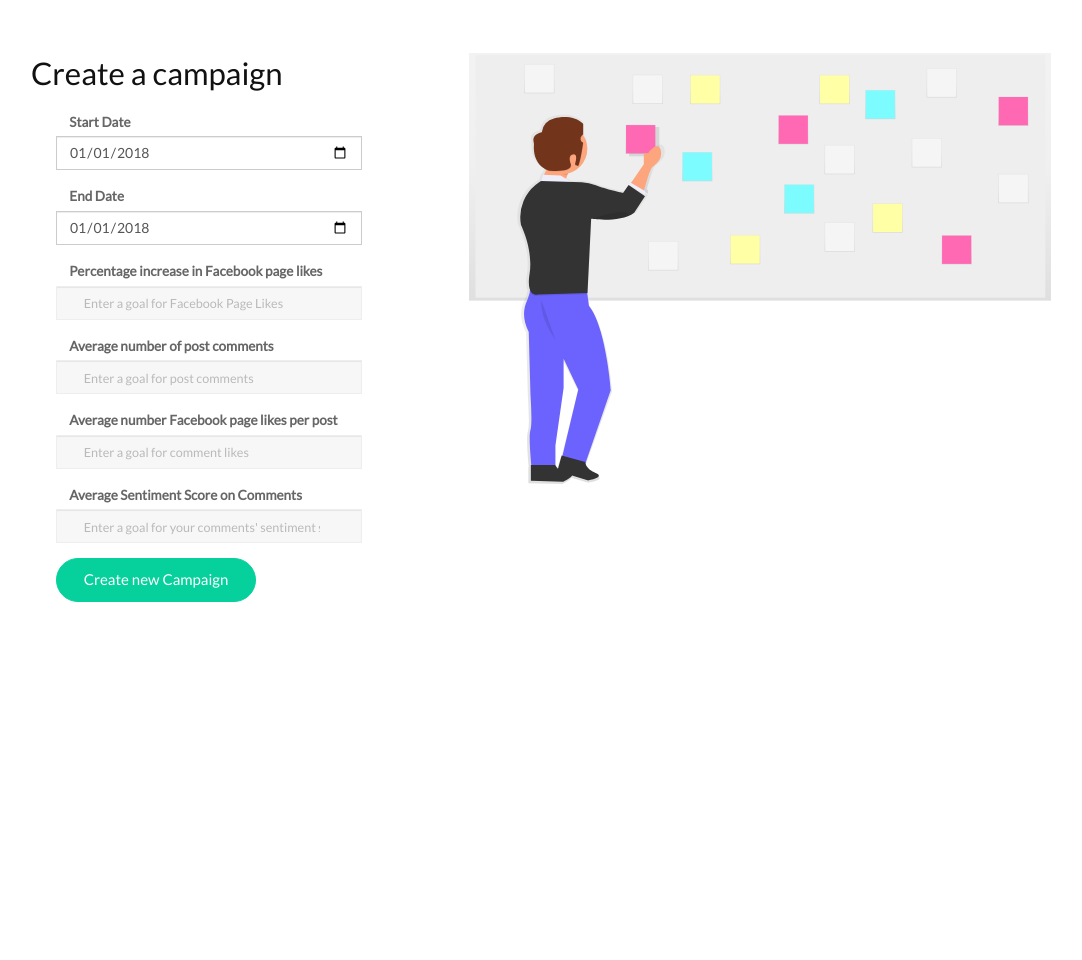
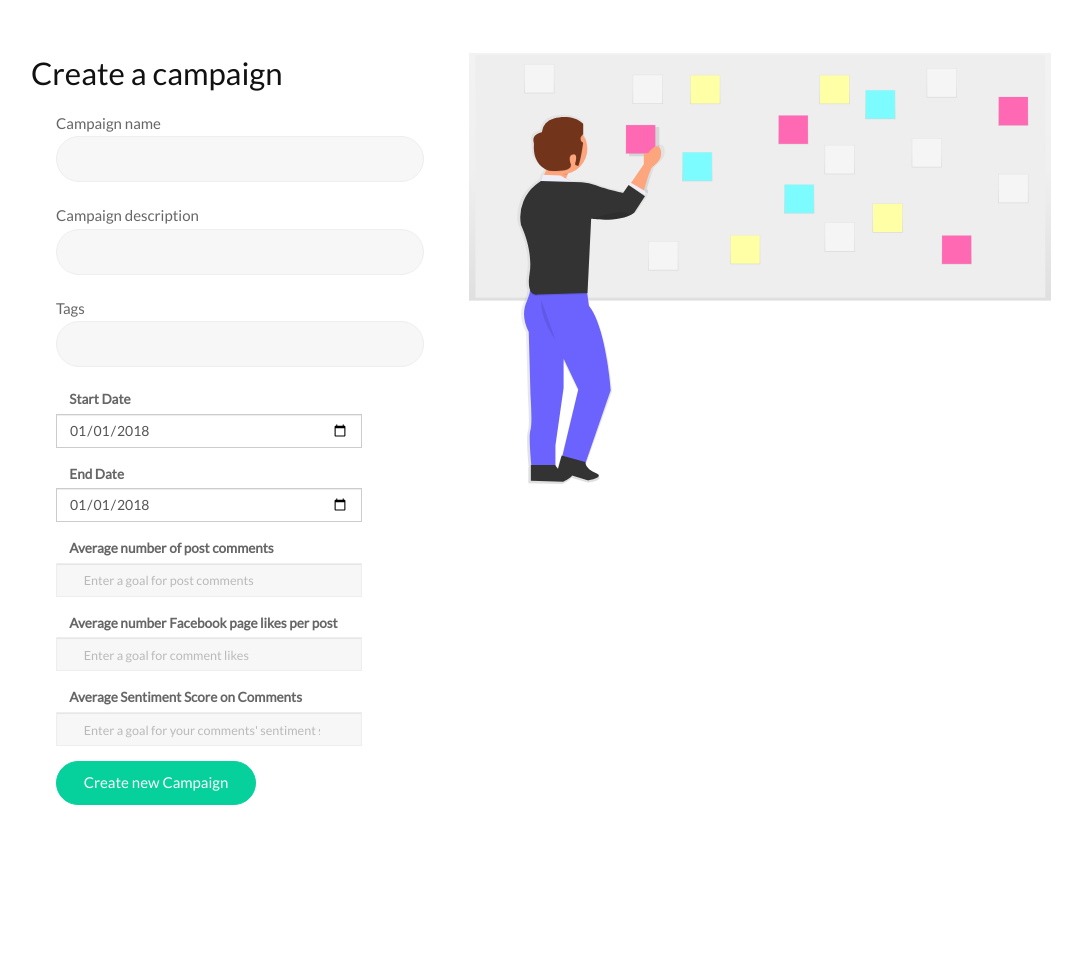
Before and after one commit to crisb0/SENG3011-Workshop, a Flask app: template wk10_demo/templates/createCampaign.html in a window 1280 px wide. Shown: the part 60-1020 px from the top of the page, without its empty margins (99-1181 px from the left). Before the commit the page ends 662 px from the top, so only its background shows below. Run offline with Flask 2, Linux system fonts and the light colour scheme; the template is opened without the code that fills it, so the values that code supplies are empty; some libraries are stand-ins or nearby versions.

Commit message:
added noew fields in create campaign form

```diff
--- a/wk10_demo/app.py
+++ b/wk10_demo/app.py
@@ -1,5 +1,5 @@
 #!flask/bin/python3
-from flask import Flask, render_template, request, redirect
+from flask import Flask, render_template, request, redirect, url_for
 from datetime import datetime, date
 import requests, os
 from operator import itemgetter
@@ -11,6 +11,7 @@ from user import User
 app = Flask(__name__, static_url_path='/static')
 app.config['SECRET_KEY'] = 'this_is_a_secret'
 lm = LoginManager(app)
+lm.login_view = '/login'
 
 company = {'name':'COCA-COLA AMATIL LIMITED', 'asx':'CCL', 'fbName':'CocaColaAustralia'}
 now = datetime.now()
@@ -72,6 +73,7 @@ def register():
     return render_template("reg.html", form=registration_form)
 
 @app.route('/dashboard')
+@login_required
 def dashboard():
 
     end_date = (subtract_years(now, 1)).strftime("%Y-%m-%d")
@@ -96,8 +98,8 @@ def dashboard():
 def trackCampaigns():
     return render_template("trackCampaigns.html")
 
+@app.route('/createCampaign', methods=['GET', 'POST'])
 @login_required
-@app.route('/createCampaign', methods=['GET', 'POST'])
 def createCampaign():
     import db_helpers
 
@@ -105,7 +107,13 @@ def createCampaign():
     create_campaign_form = request.form
 
     if request.method == 'POST':
-        #print('insert into campaigns (start_date, end_date, comments_target, comments_sentiment_score, likes_percentage, likes_target) values ("%s", "%s", %s, %s, %s, %s)'%(
+        for i in create_campaign_form.keys():
+            print(i)
+
+        #print('insert into campaigns (name, description, tags, start_date, end_date, comments_target, comments_sentiment_score, likes_percentage, likes_target) values ("%s", "%s", "%s", "%s", "%s", %s, %s, %s, %s)'%(
+        #    create_campaign_form['name'],
+        #    create_campaign_form['description'],
+        #    create_campaign_form['tags'],
         #    create_campaign_form['start_date'],
         #    create_campaign_form['end_date'],
         #    create_campaign_form['comment_count'],
@@ -113,12 +121,15 @@ def createCampaign():
         #    create_campaign_form['facebook_likes'],
         #    create_campaign_form['like_count']
         #    ))
-        query = db_helpers.query_db('insert into campaigns (start_date, end_date, comments_target, comments_sentiment_score, likes_percentage, likes_target) values ("%s", "%s", %s, %s, %s, %s)'%(
+
+        query = db_helpers.query_db('insert into campaigns (name, description, tags, start_date, end_date, comments_target, comments_sentiment_score, likes_target) values ("%s", "%s", "%s", "%s", "%s", %s, %s, %s)'%(
+            create_campaign_form['campaign_name'],
+            create_campaign_form['campaign_description'],
+            create_campaign_form['tags'],
             create_campaign_form['start_date'],
             create_campaign_form['end_date'],
             create_campaign_form['comment_count'],
             create_campaign_form['sentiment_score'],
-            create_campaign_form['facebook_likes'],
             create_campaign_form['like_count']
             ))
 
--- a/wk10_demo/db/schema.sql
+++ b/wk10_demo/db/schema.sql
@@ -10,15 +10,17 @@ create table users(
 drop table if exists campaigns;
 create table campaigns(
     id integer primary key autoincrement,
+    name string not null,
+    description string not null,
+    tags string not null,
     start_date string not null,
     end_date string not null,
     comments_target integer not null,
     comments_sentiment_score float not null,
-    likes_percentage float not null,
     likes_target integer not null
 );
 
-drop table is exists user_campaigns;
+drop table if exists user_campaigns;
 create table user_campaigns(
     user_id integer references user(id),
     campaign_id integer references campaign(id)
--- a/wk10_demo/templates/createCampaign.html
+++ b/wk10_demo/templates/createCampaign.html
@@ -44,6 +44,15 @@
 							<ul class="goal_form">
 								<form class="form" action="{{url_for('createCampaign')}}", method = "POST">
 
+                                    Campaign name
+                                    <input type="text" name='campaign_name'>
+
+                                    Campaign description
+                                    <input type="text" name="campaign_description">
+
+                                    Tags
+                                    <input type="text" name="tags">
+
 									<div class="form-group">
 										<label for="page">Start Date</label>
 										<div class="cols-sm-10">
@@ -58,15 +67,6 @@
 										<div class="cols-sm-10">
 											<div class="input-group col-sm-10">
 												<input class="form-control rounded" type="date" value="2018-01-01" name="end_date" />
-											</div> <!--close input group -->
-										</div> <!--close col-->
-									</div>
-
-									<div class="form-group">
-										<label for="page">Percentage increase in Facebook page likes</label>
-										<div class="cols-sm-10">
-											<div class="input-group col-sm-10">
-												<input type="number" min=0 class="form-control rounded" name="facebook_likes" placeholder="Enter a goal for Facebook Page Likes" />
 											</div> <!--close input group -->
 										</div> <!--close col-->
 									</div>
```
Also changed, not shown: wk10_demo/db/trackpants.db.
